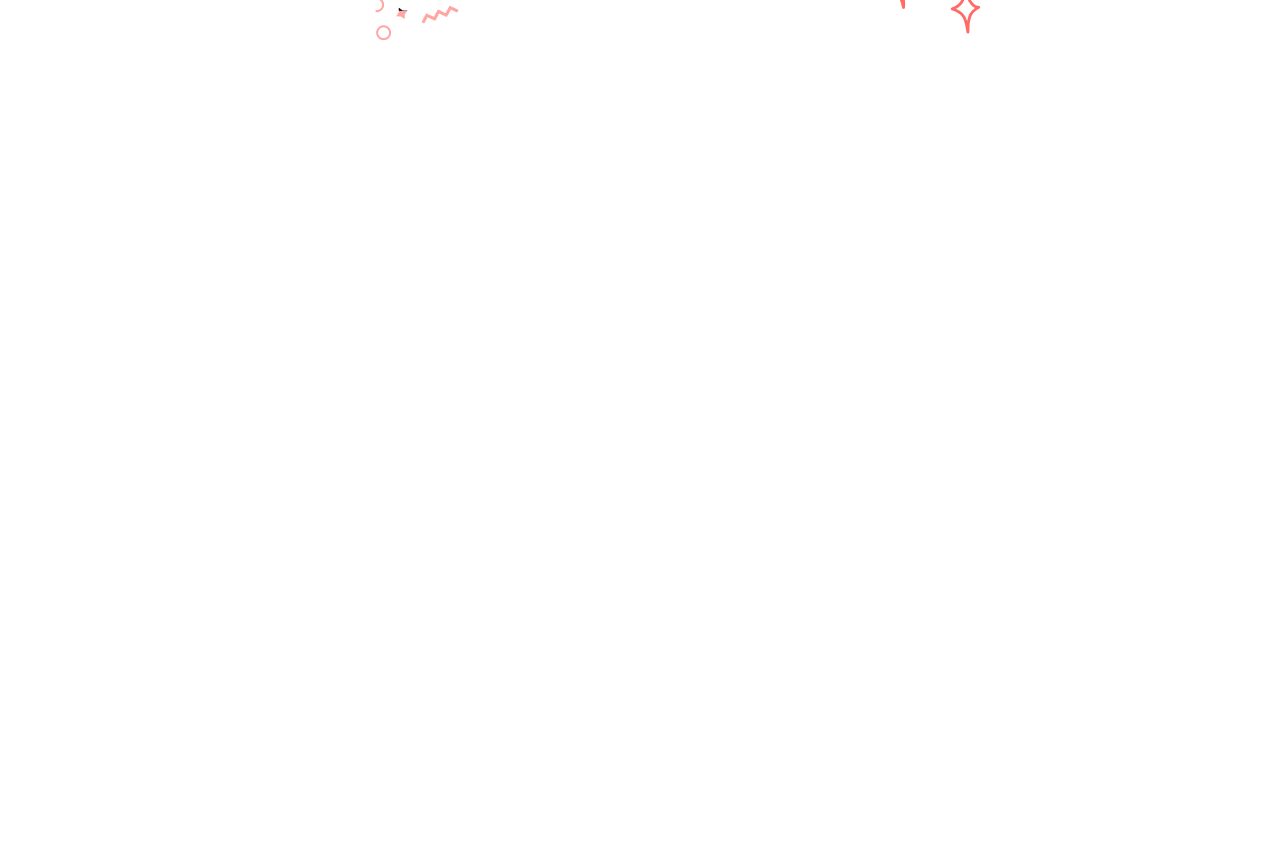
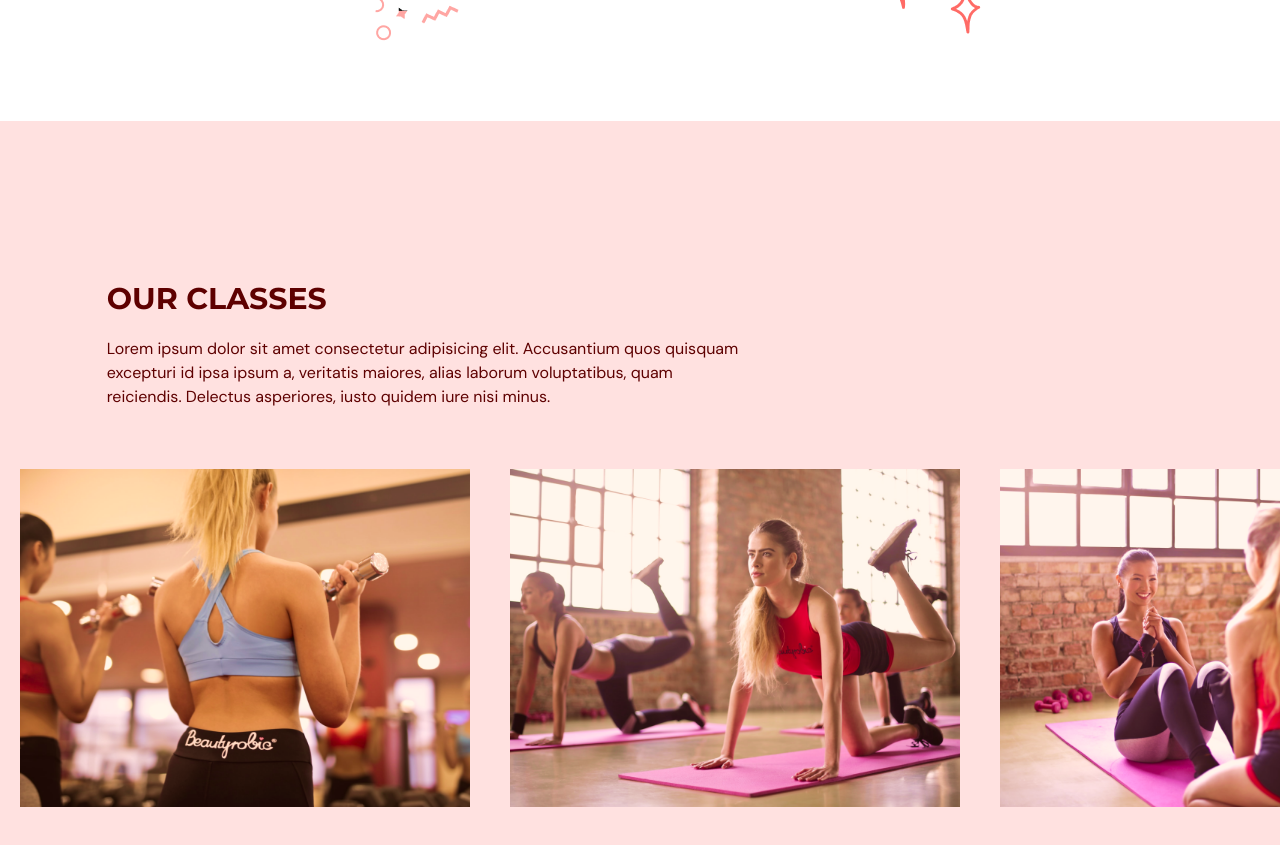
Before and after one commit to huu-thien/gym-ts, a React (Vite) app: page / in a window 1280 px wide. Shown: the part 2100-2945 px from the top of the page. Before the commit the page ends 2221 px from the top, so only its background shows below. Built offline with nearby package versions, Linux system fonts and the light colour scheme.

Commit message:
our classes

```diff
--- a/src/App.tsx
+++ b/src/App.tsx
@@ -3,6 +3,7 @@
 import { SelectedPage } from "./shared/types";
 import Home from "./scenes/home";
 import Benefits from "./scenes/benefits";
+import OurClasses from "./scenes/ourClasses";
 
 function App() {
   const [selectedPage, setSelectedPage] = useState<SelectedPage>(
@@ -32,6 +33,7 @@
       />
       <Home setSelectedPage={() => setSelectedPage}/>
       <Benefits setSelectedPage={() => setSelectedPage}/>
+      <OurClasses setSelectedPage={() => setSelectedPage}/>
     </div>
   );
 }
--- a/src/scenes/navbar/Link.tsx
+++ b/src/scenes/navbar/Link.tsx
@@ -9,8 +9,7 @@
 
 const Link = ({ page, selectedPage, setSelectedPage }: PropsType) => {
   const lowerCasePage = page.toLowerCase().replace(/ /g, "") as SelectedPage;
-  if(lowerCasePage)
-
+  if (lowerCasePage)
     return (
       <AnchorLink
         className={`${
--- /dev/null
+++ b/src/scenes/ourClasses/Class.tsx
@@ -0,0 +1,23 @@
+import React from "react";
+
+type PropsType = {
+  name: string;
+  description?: string;
+  image: string;
+};
+
+const Class = ({ name, description = "some des", image }: PropsType) => {
+
+  const overlayStyle = `p-5 absolute z-30 flex h-[380px] w-[450px] flex-col items-center justify-center whitespace-normal bg-primary-500 text-center text-white opacity-0 transition duration-500 hover:opacity-80`
+  return (
+    <li className="relative mx-5 inline-block h-[380px] w-[450px]">
+      <div className={overlayStyle}>
+        <p className="text-2xl">{name}</p>
+        <p className="mt-5">{description}</p>
+      </div>
+      <img src={image} alt={name} />
+    </li>
+  );
+};
+
+export default Class;
--- /dev/null
+++ b/src/scenes/ourClasses/index.tsx
@@ -0,0 +1,99 @@
+import { SelectedPage, ClassType } from "@/shared/types";
+import image1 from "@/assets/image1.png";
+import image2 from "@/assets/image2.png";
+import image3 from "@/assets/image3.png";
+import image4 from "@/assets/image4.png";
+import image5 from "@/assets/image5.png";
+import image6 from "@/assets/image6.png";
+import { motion } from "framer-motion";
+import HText from "@/shared/HText";
+import Class from "./Class";
+
+const ourClasses: ClassType[] = [
+  {
+    name: "Weight Training Classes",
+    description:
+      "Lorem ipsum dolor sit amet consectetur adipisicing elit. Labore, recusandae unde accusantium obcaecati omnis perferendis ipsa qui libero ex placeat nostrum distinctio praesentium quas consequatur laudantium et quo, optio atque?",
+    image: image1,
+  },
+  {
+    name: "Yoga Classes",
+    description:
+      "Lorem ipsum dolor sit amet consectetur adipisicing elit. Labore, recusandae unde accusantium obcaecati omnis perferendis ipsa qui libero ex placeat nostrum distinctio praesentium quas consequatur laudantium et quo, optio atque?",
+    image: image2,
+  },
+  {
+    name: "Ab Core Classes",
+    description:
+      "Lorem ipsum dolor sit amet consectetur adipisicing elit. Labore, recusandae unde accusantium obcaecati omnis perferendis ipsa qui libero ex placeat nostrum distinctio praesentium quas consequatur laudantium et quo, optio atque?",
+    image: image3,
+  },
+  {
+    name: "Adventure Classes",
+    description:
+      "Lorem ipsum dolor sit amet consectetur adipisicing elit. Labore, recusandae unde accusantium obcaecati omnis perferendis ipsa qui libero ex placeat nostrum distinctio praesentium quas consequatur laudantium et quo, optio atque?",
+    image: image4,
+  },
+  {
+    name: "Fitness Classes",
+    description:
+      "Lorem ipsum dolor sit amet consectetur adipisicing elit. Labore, recusandae unde accusantium obcaecati omnis perferendis ipsa qui libero ex placeat nostrum distinctio praesentium quas consequatur laudantium et quo, optio atque?",
+    image: image5,
+  },
+  {
+    name: "Training Classes",
+    description:
+      "Lorem ipsum dolor sit amet consectetur adipisicing elit. Labore, recusandae unde accusantium obcaecati omnis perferendis ipsa qui libero ex placeat nostrum distinctio praesentium quas consequatur laudantium et quo, optio atque?",
+    image: image6,
+  },
+];
+
+type PropsType = {
+  setSelectedPage: (value: SelectedPage) => void;
+};
+
+const OurClasses = ({ setSelectedPage }: PropsType) => {
+  return (
+    <section id="ourClasses" className="w-full bg-primary-100 py-40">
+      <motion.div
+        onViewportEnter={() => setSelectedPage(SelectedPage.OurClasses)}
+      >
+        <motion.div
+          className="mx-auto w-5/6"
+          initial="hidden"
+          whileInView="visible"
+          viewport={{ once: true, amount: 0.5 }}
+          transition={{ duration: 0.5 }}
+          variants={{
+            hidden: { opacity: 0, x: -50 },
+            visible: { opacity: 1, x: 0 },
+          }}
+        >
+          <div className="md:w-3/5">
+            <HText>OUR CLASSES</HText>
+            <p className="py-5">
+              Lorem ipsum dolor sit amet consectetur adipisicing elit.
+              Accusantium quos quisquam excepturi id ipsa ipsum a, veritatis
+              maiores, alias laborum voluptatibus, quam reiciendis. Delectus
+              asperiores, iusto quidem iure nisi minus.
+            </p>
+          </div>
+        </motion.div>
+        <div className="mt-10 h-[353px] w-full overflow-x-auto overflow-y-hidden">
+          <ul className="w-[2800px] whitespace-nowrap">
+            {ourClasses.map((item, index) => (
+              <Class
+                key={`${item.name}-${index}`}
+                name={item.name}
+                description={item.description}
+                image={item.image}
+              />
+            ))}
+          </ul>
+        </div>
+      </motion.div>
+    </section>
+  );
+};
+
+export default OurClasses;
--- a/src/shared/types.ts
+++ b/src/shared/types.ts
@@ -4,6 +4,11 @@
   OurClasses = "ourclasses",
   ContactUs = "contactus",
 }
+export interface ClassType {
+  name: string;
+  description: string;
+  image: string;
+}
 export interface BenefitType {
   icon: JSX.Element;
   title: string;
```
Lines whose indentation alone changed are shown as unchanged.
